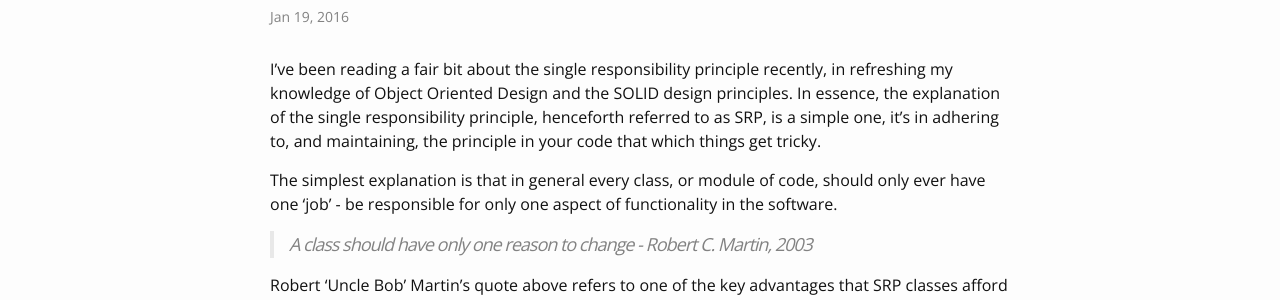
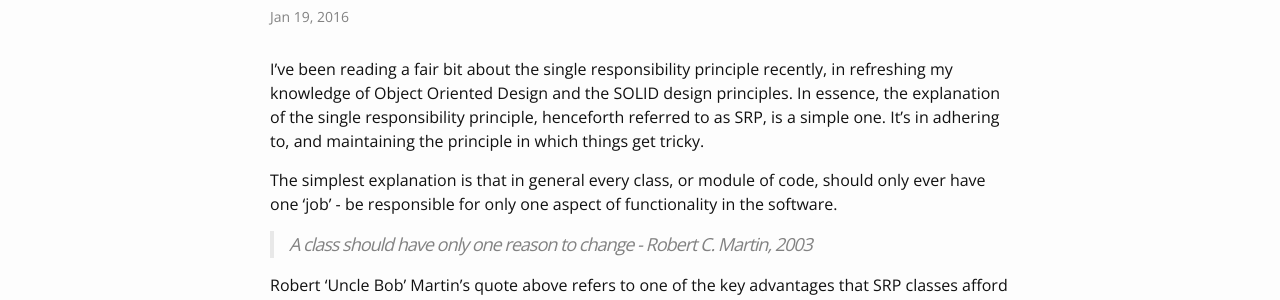
Before and after one commit to Teeohbee/Teeohbee.github.io, a Jekyll site: the page built from _posts/2016-01-19-Conscious-Uncoupling-and-the-Single-Responsibility-Principle.md, in a window 1280 px wide. Shown: the part 185-485 px from the top of the page. Built offline with Jekyll 4.4.1, drawn with Linux system fonts in a browser that asks for light colours.

Commit message:
Update 2016-01-19-Conscious-Uncoupling-and-the-Single-Responsibility-Principle.md

```diff
--- a/_posts/2016-01-19-Conscious-Uncoupling-and-the-Single-Responsibility-Principle.md
+++ b/_posts/2016-01-19-Conscious-Uncoupling-and-the-Single-Responsibility-Principle.md
@@ -3,7 +3,7 @@ layout: post
 title: Conscious Uncoupling and the Single Responsibility Principle
 ---
 
-I've been reading a fair bit about the single responsibility principle recently, in refreshing my knowledge of Object Oriented Design and the SOLID design principles. In essence, the explanation of the single responsibility principle, henceforth referred to as SRP, is a simple one, it's in adhering to, and maintaining, the principle in your code that which things get tricky.
+I've been reading a fair bit about the single responsibility principle recently, in refreshing my knowledge of Object Oriented Design and the SOLID design principles. In essence, the explanation of the single responsibility principle, henceforth referred to as SRP, is a simple one. It's in adhering to, and maintaining the principle in which things get tricky.
 
 The simplest explanation is that in general every class, or module of code, should only ever have one 'job' - be responsible for only one aspect of functionality in the software.
 
```
